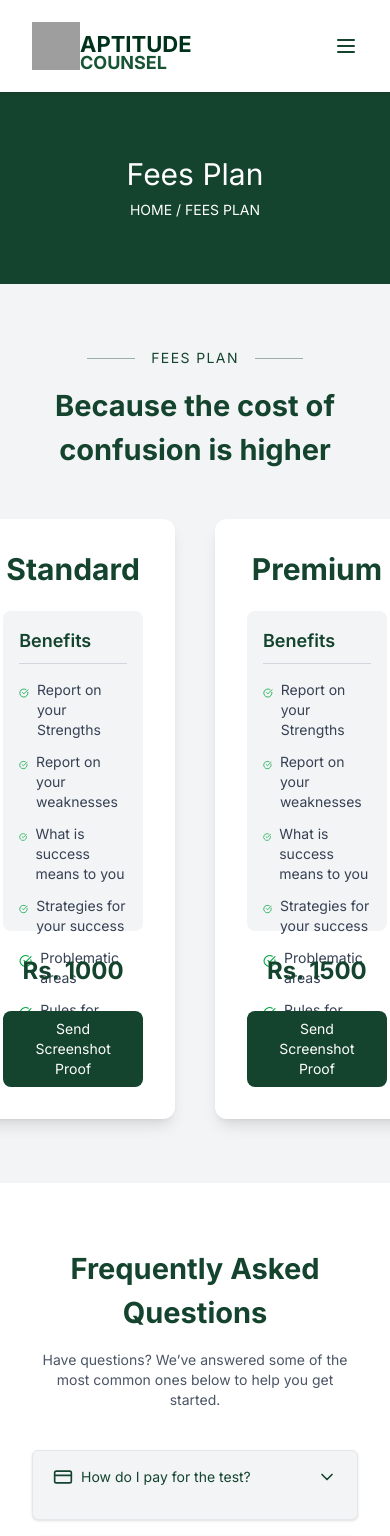
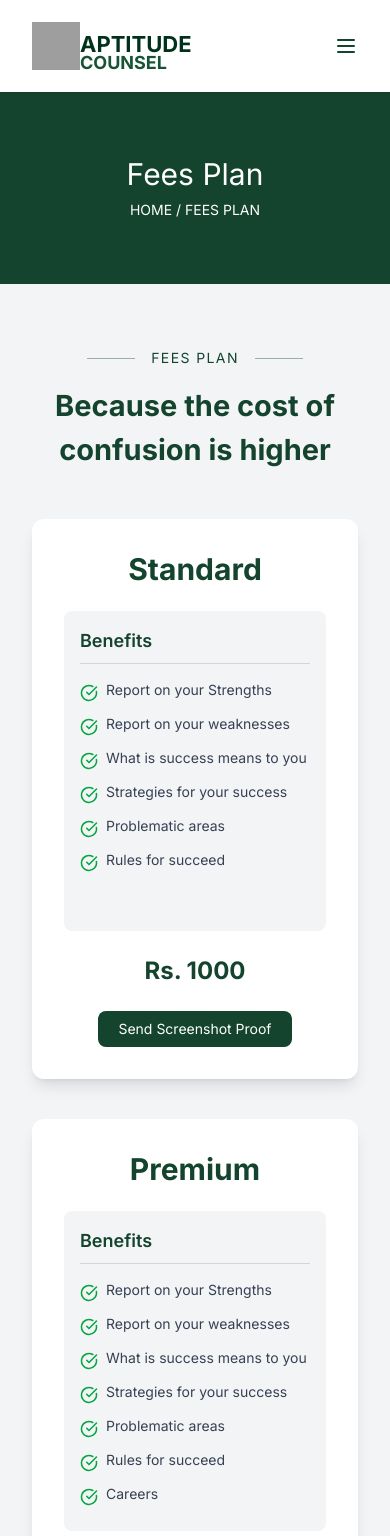
Before and after one commit to mrcode-sherry/Mbti-Test, a Next.js app: page /pricing in a window 390 px wide. Shown: the top 1536 px of the page. Built offline with nearby package versions, Linux system fonts and the light colour scheme; grey boxes are pictures that could not be loaded; a web font is replaced by a local one.

Commit message:
new chnages

```diff
--- a/src/components/PricingPage.jsx
+++ b/src/components/PricingPage.jsx
@@ -190,10 +190,10 @@ const PricingPage = () => {
           </p>
         </div>
 
-        <div className="max-w-7xl items-center mx-auto flex justify-center gap-10">
+        <div className="grid grid-cols-1 gap-10 md:flex md:justify-center md:items-center">
 
           {/* Standard Plan */}
-          <div className="bg-white shadow-lg rounded-xl p-8 flex flex-col w-[400px] justify-between h-full">
+          <div className="bg-white shadow-lg rounded-xl p-8 flex flex-col md:w-[400px] justify-between h-full">
             <div className="flex flex-col flex-grow">
               {/* Plan Title */}
               <h3 className="text-3xl font-bold text-[#14442E] mb-6 text-center">
@@ -236,7 +236,7 @@ const PricingPage = () => {
           </div>
 
           {/* Premium Plan */}
-          <div className="bg-white shadow-lg rounded-xl p-8 flex flex-col w-[400px] justify-between h-full">
+          <div className="bg-white shadow-lg rounded-xl p-8 flex flex-col md:w-[400px] justify-between h-full">
             <div className="flex flex-col flex-grow">
               {/* Plan Title */}
               <h3 className="text-3xl font-bold text-[#14442E] mb-6 text-center">
```
